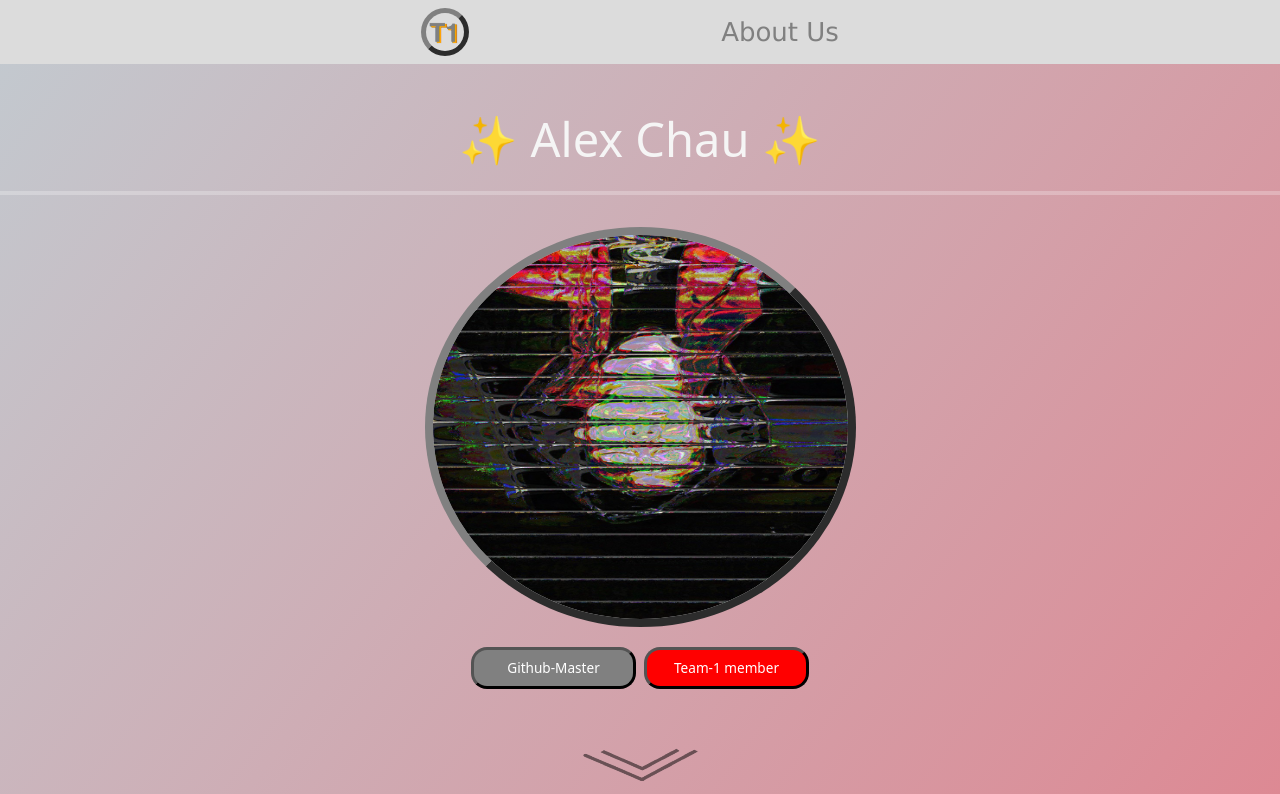
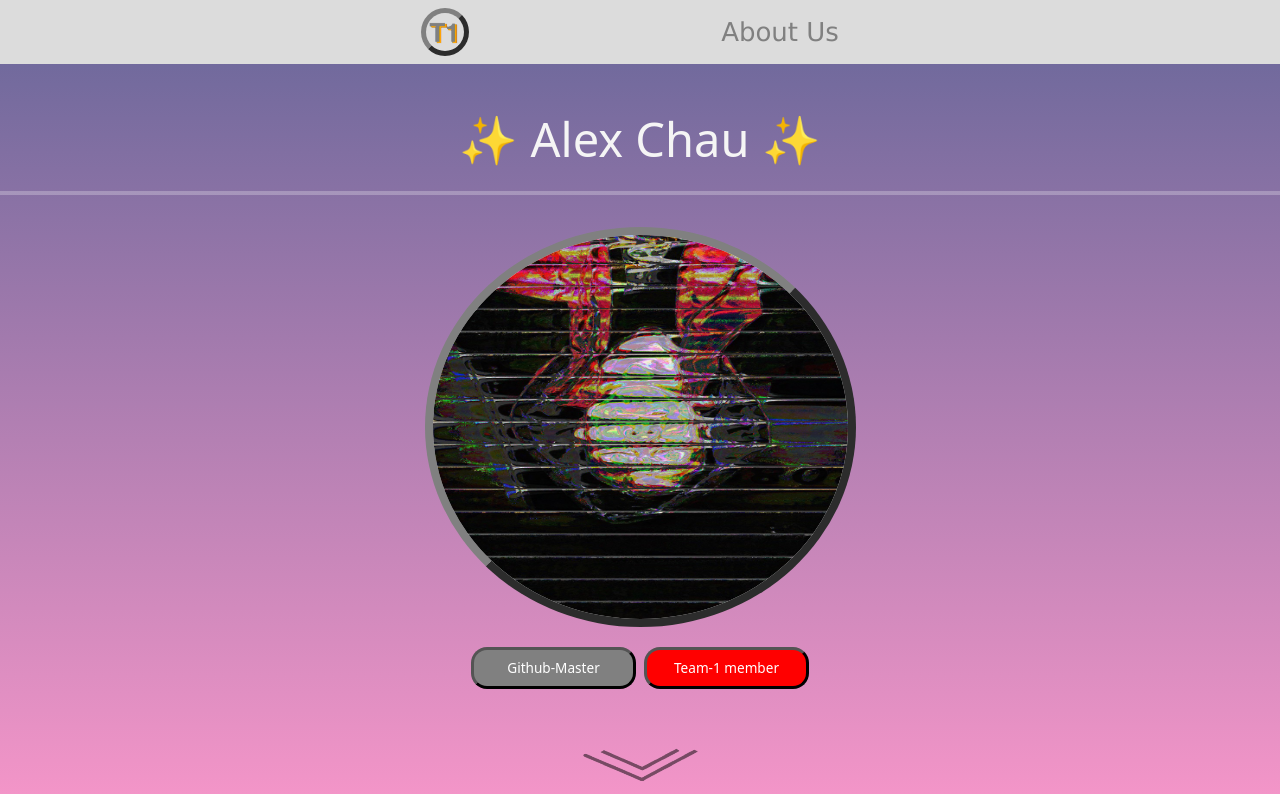
Before and after one commit to KelvinChingKiuChan/csc648-react-frontend, a React (Create React App) app: page /Alex in a window 1280 px wide. Shown: the top 794 px of the page. Built offline with nearby package versions, Linux system fonts and the light colour scheme.

Commit message:
The LAST updated About page 2021/09/12 I swear

```diff
--- a/src/App.css
+++ b/src/App.css
@@ -1,6 +1,6 @@
 .App{
   text-align: center;
-  background: linear-gradient(to top left, #e7717d 0%, #c2cad0 100%);
+  background: repeating-linear-gradient(#666699 0%, #ff99cc 50%, white 100%, white 100%);
 }
 
 .NavLinks{
```
